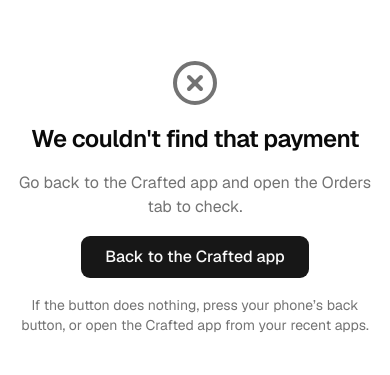
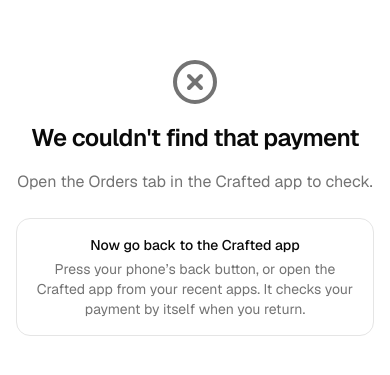
Before and after one commit to Oluwaseyifunmixx/shop-checkout, a Next.js app: page /checkout/mobile-return in a window 390 px wide. Shown: the part 225-600 px from the top of the page. Built offline with nearby package versions, Linux system fonts and the light colour scheme; no server answers.

Commit message:
fix: remove the non-working open-app button from the mobile return page

```diff
--- a/src/app/checkout/mobile-return/page.tsx
+++ b/src/app/checkout/mobile-return/page.tsx
@@ -1,17 +1,11 @@
 import type { Metadata } from "next";
 import { CircleCheck, CircleX, Clock } from "lucide-react";
-import { Button } from "@/components/ui/button";
 import { confirmOrderPayment, formatOrderReference } from "@/lib/orders";
 
 export const metadata: Metadata = {
   title: "Payment status",
   robots: { index: false, follow: false },
 };
-
-// Asks Android to bring Expo Go (and so the Crafted app) back to the front. It
-// is an experiment: the page also tells shoppers how to go back by hand.
-const OPEN_APP_HREF =
-  "intent:#Intent;action=android.intent.action.MAIN;category=android.intent.category.LAUNCHER;package=host.exp.exponent;end";
 
 type MobileReturnPageProps = {
   searchParams: Promise<{ reference?: string; trxref?: string }>;
@@ -51,22 +45,22 @@
   paid: {
     icon: <CircleCheck className="size-12 text-green-600" />,
     title: "Payment received",
-    body: "Thank you! Your order is confirmed. Go back to the Crafted app to see it.",
+    body: "Thank you! Your order is confirmed.",
   },
   pending: {
     icon: <Clock className="size-12 text-muted-foreground" />,
     title: "We're confirming your payment",
-    body: "Go back to the Crafted app and tap \"I've paid, check my payment\".",
+    body: "In the Crafted app, tap \"I've paid, check my payment\".",
   },
   failed: {
     icon: <CircleX className="size-12 text-destructive" />,
     title: "Your payment didn't go through",
-    body: "You haven't been charged. Go back to the Crafted app, where your cart is still saved, and try again.",
+    body: "You haven't been charged. Your cart is still saved in the Crafted app, so you can try again.",
   },
   unknown: {
     icon: <CircleX className="size-12 text-muted-foreground" />,
     title: "We couldn't find that payment",
-    body: "Go back to the Crafted app and open the Orders tab to check.",
+    body: "Open the Orders tab in the Crafted app to check.",
   },
 };
 
@@ -94,14 +88,13 @@
           </p>
         )}
 
-        <Button asChild size="lg" className="h-11 px-6 text-base">
-          <a href={OPEN_APP_HREF}>Back to the Crafted app</a>
-        </Button>
-
-        <p className="text-sm text-muted-foreground">
-          If the button does nothing, press your phone&rsquo;s back button, or
-          open the Crafted app from your recent apps.
-        </p>
+        <div className="mt-2 rounded-xl border p-4 text-sm">
+          <p className="font-medium">Now go back to the Crafted app</p>
+          <p className="mt-1 text-muted-foreground">
+            Press your phone&rsquo;s back button, or open the Crafted app from
+            your recent apps. It checks your payment by itself when you return.
+          </p>
+        </div>
       </div>
     </div>
   );
```
